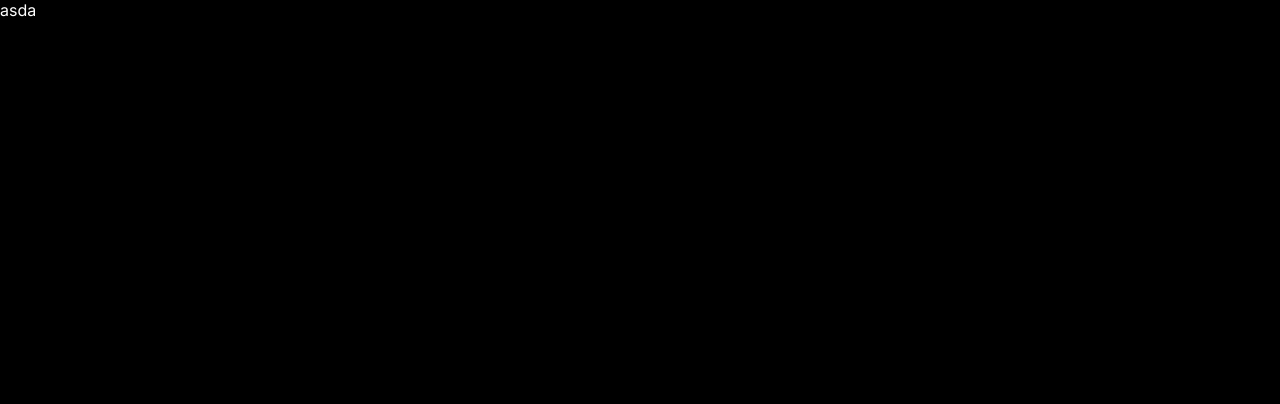
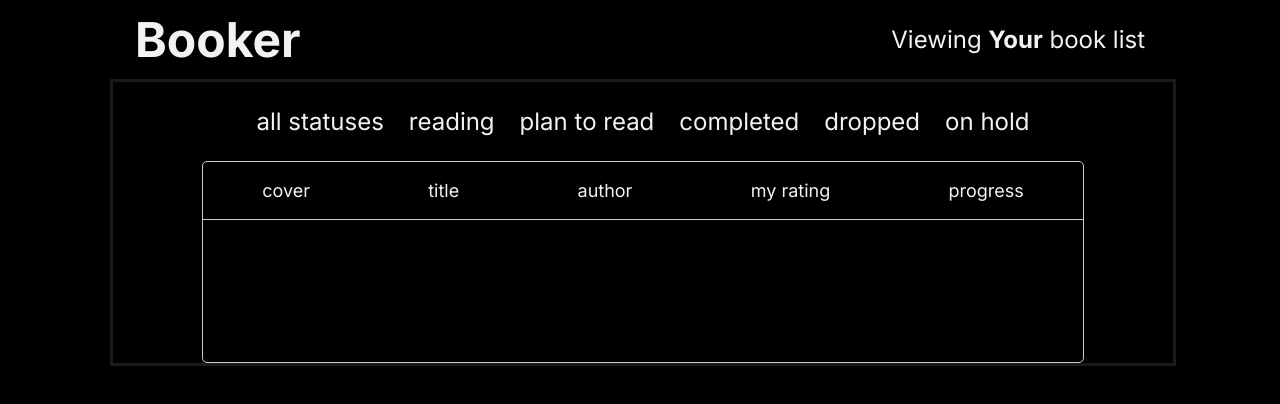
Before and after one commit to Listwas/booker, a React (Vite) app in the folder booker-front/: page /list in a window 1280 px wide. Shown: the top 404 px of the page. Built offline with nearby package versions, Linux system fonts and the light colour scheme.

Commit message:
feat: booklsit page skeleton

```diff
--- a/booker-front/src/pages/booklist/BookList.tsx
+++ b/booker-front/src/pages/booklist/BookList.tsx
@@ -1,11 +1,43 @@
 import s from './booklist.module.css';
+import { Link } from 'react-router-dom';
 
 function BookList() {
     return (
         <>
-            <div className={s.vorp}> asda </div>
+          <div className={s.page}>
+              <div className={s.main_container}>
+                  <div className={s.nav_container}>
+                      <Link to="/" className={s.logo_box}>
+                          Booker
+                      </Link>
 
+                      <span className={s.current_book_list_msg}>
+                          Viewing <strong>Your</strong> book list
+                      </span>
+                  </div>
 
+                <div className={s.content_box}>
+                    <div className={s.statuses_box}>
+                       <Link to="" className={s.statuses}>all statuses</Link>
+                       <Link to="" className={s.statuses}>reading</Link>
+                       <Link to="" className={s.statuses}>plan to read</Link>
+                       <Link to="" className={s.statuses}>completed</Link>
+                       <Link to="" className={s.statuses}>dropped</Link>
+                       <Link to="" className={s.statuses}>on hold</Link>
+                    </div>
+
+                    <div className={s.books_container}>
+                        <div className={s.book_details}>
+                            <p>cover</p>
+                            <p>title</p>
+                            <p>author</p>
+                            <p>my rating</p>
+                            <p>progress</p>
+                        </div>
+                    </div>
+                </div>
+            </div>
+          </div>
         </>
     );
 
--- a/booker-front/src/pages/booklist/booklist.module.css
+++ b/booker-front/src/pages/booklist/booklist.module.css
@@ -1,4 +1,80 @@
-.vorp {
-    color: white;
+.page {
+    display: flex;
+    justify-content: center;
+    align-items: center;
+}
+
+.main_container {
+    width: 1060px;
+}
+
+/* --- NAV BAR --- */
+.nav_container {
+    display: flex;
+    width: 1060px;
+    justify-content: space-between;
+    align-items: center;
+}
+
+.logo_box, .current_book_list_msg {
+    margin: 10px 0px;
+
+    color: var(--bg-dark-text-95);
+}
+
+.logo_box {
+    font-size: 3rem;
+    font-weight: 700;
+    margin-left: 25px;
+    text-decoration: none;
+}
+
+.current_book_list_msg {
+    margin-right: 25px;
+    font-size: 1.5rem
+}
+/* --- --- --- */
+
+
+/* --- STATUSES --- */
+.content_box {
+    display: flex;
+    flex-flow: column nowrap;
+    justify-content: center;
+    align-items: center;
+    width: 100%;
+    border: 3px solid var(--bg-dark-10);
+}
+
+.statuses_box {
+    display: flex;
+    justify-content: center;
+    align-items: center;
+    font-size: 1.5rem;
+    margin: 25px;
+    gap: 25px;
+}
+
+.statuses_box .statuses {
+    text-decoration: none;
+    color: var(--bg-dark-text-95);
+}
+/* --- --- --- */
+
+/* --- BOOKS CONTAINER --- */
+.books_container {
+    width: 880px;
+    margin: 0px 25px 0px 25px;
+    border: 1px solid var(--bg-dark-80);
+    border-radius: 5px;
+    height: 200px;
+}
+
+.book_details {
+    display: flex;
+    border-bottom: 1px solid var(--bg-dark-80);
+    justify-content: space-around;
+    width: 100%;
+    font-size: 1.125rem;
 
 }
```
